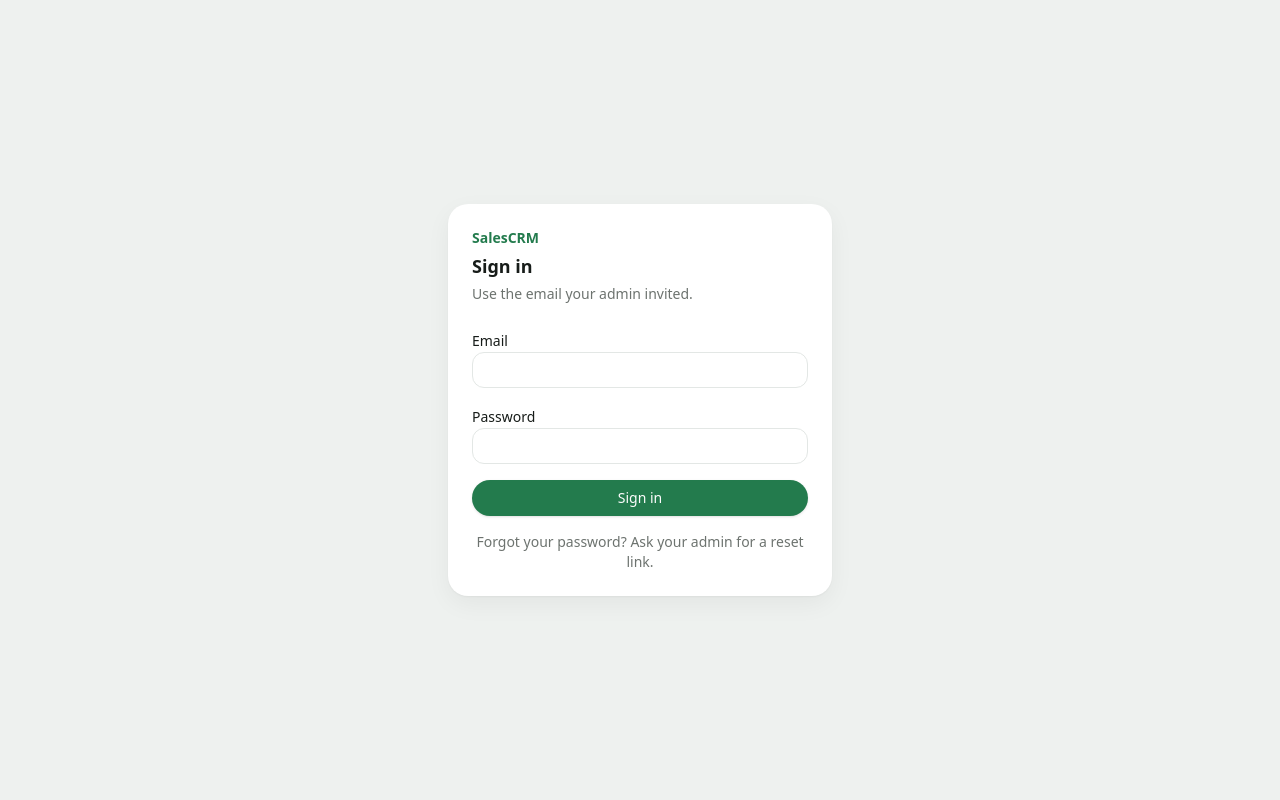
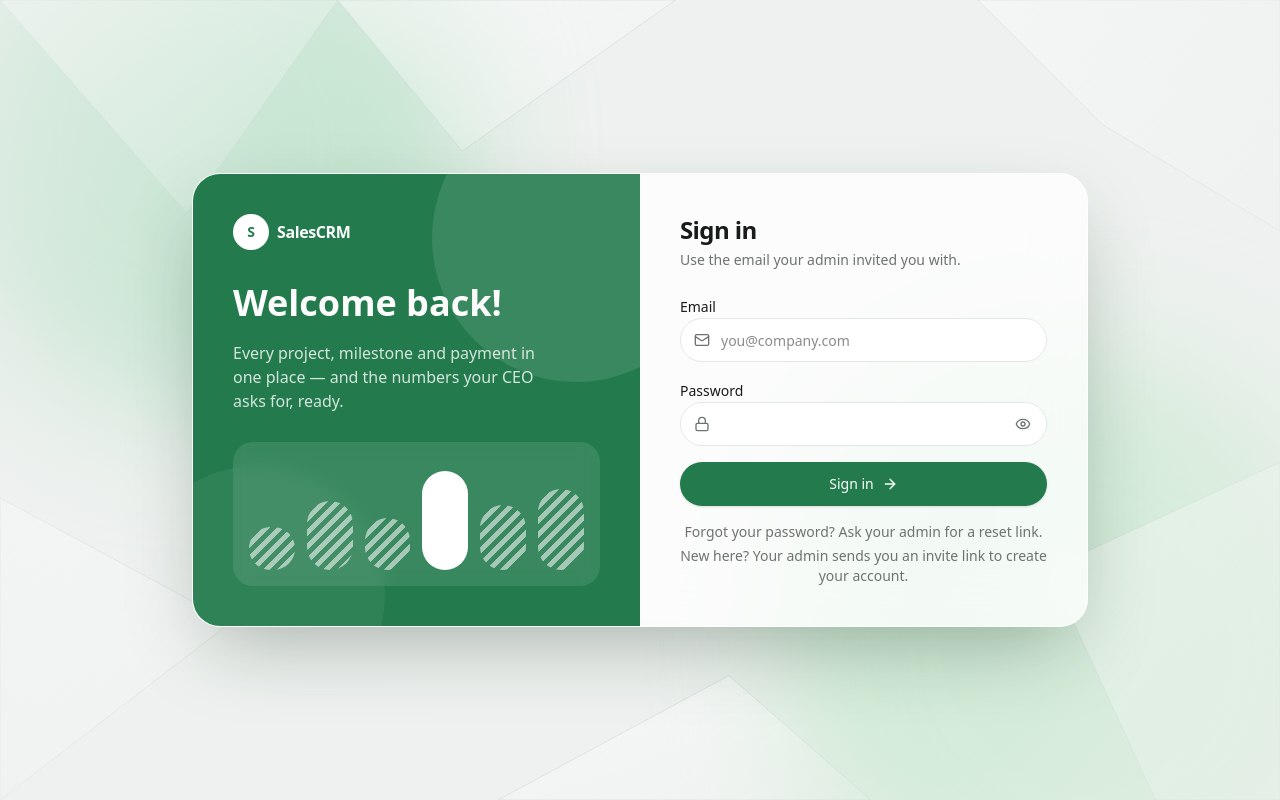
Before and after one commit to Vinodgoswami/PM-CRM, a React (Vite) app in the folder apps/web/: page /login in a window 1280 px wide. Built offline with nearby package versions, Linux system fonts and the light colour scheme.

Commit message:
feat(web): light-only theme and animated split-card sign-in
Co-Authored-By: Claude Opus 5.5 <noreply@anthropic.com>

```diff
--- a/apps/web/index.html
+++ b/apps/web/index.html
@@ -3,7 +3,7 @@
   <head>
     <meta charset="UTF-8" />
     <meta name="viewport" content="width=device-width, initial-scale=1.0" />
-    <meta name="color-scheme" content="dark light" />
+    <meta name="color-scheme" content="light" />
     <title>SalesCRM</title>
   </head>
   <body>
--- a/apps/web/src/features/auth/AcceptInvitePage.tsx
+++ b/apps/web/src/features/auth/AcceptInvitePage.tsx
@@ -1,6 +1,7 @@
 import { zodResolver } from '@hookform/resolvers/zod';
 import { acceptInviteSchema } from '@salescrm/schemas';
 import { Button } from '@salescrm/ui';
+import { Lock, User } from 'lucide-react';
 import { useForm } from 'react-hook-form';
 import { useNavigate, useParams } from 'react-router';
 import { type z } from 'zod';
@@ -24,9 +25,10 @@ export function AcceptInvitePage() {
   return (
     <AuthCard title="Set up your account" description="Choose your display name and a password.">
       <form className="space-y-4" onSubmit={onSubmit} noValidate>
-        <Field label="Your name" autoComplete="name" error={errors.name?.message} {...form.register('name')} />
+        <Field label="Your name" icon={User} autoComplete="name" error={errors.name?.message} {...form.register('name')} />
         <Field
           label="Password"
+          icon={Lock}
           type="password"
           autoComplete="new-password"
           error={errors.password?.message}
@@ -37,7 +39,7 @@ export function AcceptInvitePage() {
             {accept.error.message}
           </p>
         )}
-        <Button type="submit" className="w-full" disabled={accept.isPending}>
+        <Button type="submit" size="lg" className="h-11 w-full" disabled={accept.isPending}>
           Create account
         </Button>
       </form>
--- a/apps/web/src/features/auth/AuthCard.tsx
+++ b/apps/web/src/features/auth/AuthCard.tsx
@@ -1,17 +1,120 @@
-import { Card, CardDescription, CardTitle } from '@salescrm/ui';
+import { motion, MotionConfig } from 'motion/react';
 import { type ReactNode } from 'react';
 
+/** Hatched bars with one highlighted bar, echoing the dashboard chart style (decorative only). */
+const BARS = [38, 62, 46, 88, 58, 72];
+
+function Backdrop() {
+  return (
+    <div aria-hidden className="pointer-events-none fixed inset-0 overflow-hidden bg-background">
+      {/* Soft drifting green light. */}
+      <motion.div
+        className="absolute -top-40 -left-32 size-[34rem] rounded-full bg-[oklch(0.82_0.09_156)] opacity-50 blur-3xl"
+        animate={{ x: [0, 60, -20, 0], y: [0, 40, 80, 0] }}
+        transition={{ duration: 22, repeat: Infinity, ease: 'easeInOut' }}
+      />
+      <motion.div
+        className="absolute -right-40 -bottom-48 size-[38rem] rounded-full bg-[oklch(0.88_0.07_150)] opacity-60 blur-3xl"
+        animate={{ x: [0, -70, 10, 0], y: [0, -50, -10, 0] }}
+        transition={{ duration: 26, repeat: Infinity, ease: 'easeInOut' }}
+      />
+      {/* Faceted planes, a light take on the reference's shard background. */}
+      <svg className="absolute inset-0 size-full opacity-[0.55]" preserveAspectRatio="xMidYMid slice" viewBox="0 0 1440 900">
+        <defs>
+          <linearGradient id="facet" x1="0" y1="0" x2="1" y2="1">
+            <stop offset="0" stopColor="white" stopOpacity="0.9" />
+            <stop offset="1" stopColor="white" stopOpacity="0.15" />
+          </linearGradient>
+        </defs>
+        <g fill="url(#facet)" stroke="oklch(0.86 0.02 156)" strokeWidth="1">
+          <polygon points="0,0 380,0 210,240" />
+          <polygon points="380,0 760,0 520,170" />
+          <polygon points="1100,0 1440,0 1440,260 1240,140" />
+          <polygon points="0,560 260,700 0,900" />
+          <polygon points="1180,640 1440,520 1440,900 1300,900" />
+          <polygon points="560,900 820,760 980,900" />
+        </g>
+      </svg>
+      <div className="absolute inset-0 bg-[radial-gradient(circle_at_center,transparent_40%,oklch(0.955_0.004_160/0.6))]" />
+    </div>
+  );
+}
+
+function WelcomePanel() {
+  return (
+    <div className="relative hidden flex-col justify-between overflow-hidden bg-primary p-10 text-primary-contrast md:flex">
+      <div aria-hidden className="absolute -top-20 -right-20 size-72 rounded-full bg-white/10" />
+      <div aria-hidden className="absolute -bottom-24 -left-16 size-64 rounded-full bg-white/5" />
+      <div className="relative flex items-center gap-2">
+        <span className="grid size-9 place-items-center rounded-full bg-white text-sm font-bold text-primary">S</span>
+        <span className="font-bold tracking-tight">SalesCRM</span>
+      </div>
+      <div className="relative space-y-4">
+        <motion.h2
+          className="text-4xl leading-tight font-extrabold"
+          initial={{ opacity: 0, y: 16 }}
+          animate={{ opacity: 1, y: 0 }}
+          transition={{ delay: 0.15, duration: 0.5 }}
+        >
+          Welcome back!
+        </motion.h2>
+        <motion.p
+          className="max-w-xs text-white/80"
+          initial={{ opacity: 0, y: 12 }}
+          animate={{ opacity: 1, y: 0 }}
+          transition={{ delay: 0.25, duration: 0.5 }}
+        >
+          Every project, milestone and payment in one place — and the numbers your CEO asks for, ready.
+        </motion.p>
+      </div>
+      <div aria-hidden className="relative flex h-36 items-end gap-3 rounded-lg bg-white/10 p-4 backdrop-blur-sm">
+        {BARS.map((h, i) => (
+          <motion.div
+            key={i}
+            className={`flex-1 rounded-full ${i === 3 ? 'bg-white' : 'bg-[repeating-linear-gradient(135deg,rgba(255,255,255,0.55)_0_5px,transparent_5px_10px)]'}`}
+            initial={{ height: 0 }}
+            animate={{ height: `${h}%` }}
+            transition={{ delay: 0.35 + i * 0.08, duration: 0.7, ease: [0.2, 0, 0, 1] }}
+          />
+        ))}
+      </div>
+    </div>
+  );
+}
+
+/** Shared shell for sign-in, invite acceptance and password reset. */
 export function AuthCard({ title, description, children }: { title: string; description?: string; children: ReactNode }) {
   return (
-    <main className="flex min-h-dvh items-center justify-center px-4 py-10">
-      <Card className="w-full max-w-sm space-y-6">
-        <div className="space-y-1">
-          <p className="text-sm font-semibold text-primary">SalesCRM</p>
-          <CardTitle>{title}</CardTitle>
-          {description && <CardDescription>{description}</CardDescription>}
-        </div>
-        {children}
-      </Card>
-    </main>
+    <MotionConfig reducedMotion="user">
+      <Backdrop />
+      <main className="relative flex min-h-dvh items-center justify-center px-4 py-10">
+        <motion.div
+          className="grid w-full max-w-4xl overflow-hidden rounded-xl border border-white/70 bg-white/75 shadow-[0_30px_80px_-20px_oklch(0.3_0.05_156/0.35)] backdrop-blur-xl md:grid-cols-2"
+          initial={{ opacity: 0, y: 24, scale: 0.98 }}
+          animate={{ opacity: 1, y: 0, scale: 1 }}
+          transition={{ duration: 0.5, ease: [0.2, 0, 0, 1] }}
+        >
+          <WelcomePanel />
+          <div className="space-y-6 p-8 sm:p-10">
+            <div className="flex items-center gap-2 md:hidden">
+              <span className="grid size-9 place-items-center rounded-full bg-primary text-sm font-bold text-primary-contrast">S</span>
+              <span className="font-bold tracking-tight">SalesCRM</span>
+            </div>
+            <motion.div
+              className="space-y-1"
+              initial={{ opacity: 0, x: 12 }}
+              animate={{ opacity: 1, x: 0 }}
+              transition={{ delay: 0.2, duration: 0.4 }}
+            >
+              <h1 className="text-2xl font-extrabold tracking-tight">{title}</h1>
+              {description && <p className="text-sm text-text-muted">{description}</p>}
+            </motion.div>
+            <motion.div initial={{ opacity: 0, y: 10 }} animate={{ opacity: 1, y: 0 }} transition={{ delay: 0.3, duration: 0.4 }}>
+              {children}
+            </motion.div>
+          </div>
+        </motion.div>
+      </main>
+    </MotionConfig>
   );
 }
--- a/apps/web/src/features/auth/Field.tsx
+++ b/apps/web/src/features/auth/Field.tsx
@@ -1,13 +1,42 @@
 import { Input, Label } from '@salescrm/ui';
-import { type ComponentProps, useId } from 'react';
+import { Eye, EyeOff, type LucideIcon } from 'lucide-react';
+import { type ComponentProps, useId, useState } from 'react';
 
-/** Labelled input with its validation message wired up for screen readers. */
-export function Field({ label, error, ...input }: { label: string; error?: string } & ComponentProps<'input'>) {
+/** Labelled input with an optional leading icon, a show/hide toggle for passwords, and an accessible error. */
+export function Field({
+  label,
+  error,
+  icon: Icon,
+  type,
+  ...input
+}: { label: string; error?: string; icon?: LucideIcon } & ComponentProps<'input'>) {
   const id = useId();
+  const [reveal, setReveal] = useState(false);
+  const isPassword = type === 'password';
   return (
     <div className="space-y-1.5">
       <Label htmlFor={id}>{label}</Label>
-      <Input id={id} aria-invalid={error ? true : undefined} aria-describedby={error ? `${id}-error` : undefined} {...input} />
+      <div className="relative">
+        {Icon && <Icon aria-hidden className="pointer-events-none absolute top-1/2 left-3.5 size-4 -translate-y-1/2 text-text-muted" />}
+        <Input
+          id={id}
+          type={isPassword && reveal ? 'text' : type}
+          className={`h-11 rounded-full bg-white ${Icon ? 'pl-10' : 'pl-4'} ${isPassword ? 'pr-11' : ''}`}
+          aria-invalid={error ? true : undefined}
+          aria-describedby={error ? `${id}-error` : undefined}
+          {...input}
+        />
+        {isPassword && (
+          <button
+            type="button"
+            onClick={() => setReveal((r) => !r)}
+            aria-label={reveal ? 'Hide password' : 'Show password'}
+            className="absolute top-1/2 right-3 -translate-y-1/2 rounded-full p-1 text-text-muted hover:text-text"
+          >
+            {reveal ? <EyeOff className="size-4" /> : <Eye className="size-4" />}
+          </button>
+        )}
+      </div>
       {error && (
         <p id={`${id}-error`} className="text-sm text-danger">
           {error}
--- a/apps/web/src/features/auth/LoginPage.tsx
+++ b/apps/web/src/features/auth/LoginPage.tsx
@@ -1,6 +1,7 @@
 import { zodResolver } from '@hookform/resolvers/zod';
 import { type LoginInput, loginSchema } from '@salescrm/schemas';
 import { Button } from '@salescrm/ui';
+import { ArrowRight, Lock, Mail } from 'lucide-react';
 import { useForm } from 'react-hook-form';
 import { useNavigate, useSearchParams } from 'react-router';
 import { useLogin } from './api';
@@ -20,11 +21,20 @@ export function LoginPage() {
   );
 
   return (
-    <AuthCard title="Sign in" description="Use the email your admin invited.">
+    <AuthCard title="Sign in" description="Use the email your admin invited you with.">
       <form className="space-y-4" onSubmit={onSubmit} noValidate>
-        <Field label="Email" type="email" autoComplete="username" error={errors.email?.message} {...form.register('email')} />
+        <Field
+          label="Email"
+          icon={Mail}
+          type="email"
+          autoComplete="username"
+          placeholder="you@company.com"
+          error={errors.email?.message}
+          {...form.register('email')}
+        />
         <Field
           label="Password"
+          icon={Lock}
           type="password"
           autoComplete="current-password"
           error={errors.password?.message}
@@ -35,10 +45,14 @@ export function LoginPage() {
             {login.error.message}
           </p>
         )}
-        <Button type="submit" className="w-full" disabled={login.isPending}>
+        <Button type="submit" size="lg" className="group h-11 w-full" disabled={login.isPending}>
           {login.isPending ? 'Signing in…' : 'Sign in'}
+          {!login.isPending && <ArrowRight aria-hidden className="size-4 transition-transform group-hover:translate-x-0.5" />}
         </Button>
-        <p className="text-center text-sm text-text-muted">Forgot your password? Ask your admin for a reset link.</p>
+        <div className="space-y-1 text-center text-sm text-text-muted">
+          <p>Forgot your password? Ask your admin for a reset link.</p>
+          <p>New here? Your admin sends you an invite link to create your account.</p>
+        </div>
       </form>
     </AuthCard>
   );
--- a/apps/web/src/features/auth/ResetPasswordPage.tsx
+++ b/apps/web/src/features/auth/ResetPasswordPage.tsx
@@ -1,6 +1,7 @@
 import { zodResolver } from '@hookform/resolvers/zod';
 import { resetPasswordSchema } from '@salescrm/schemas';
 import { Button } from '@salescrm/ui';
+import { Lock } from 'lucide-react';
 import { useForm } from 'react-hook-form';
 import { Link, useParams } from 'react-router';
 import { type z } from 'zod';
@@ -31,6 +32,7 @@ export function ResetPasswordPage() {
       <form className="space-y-4" onSubmit={form.handleSubmit((v) => reset.mutate({ ...v, token }))} noValidate>
         <Field
           label="New password"
+          icon={Lock}
           type="password"
           autoComplete="new-password"
           error={errors.password?.message}
@@ -41,7 +43,7 @@ export function ResetPasswordPage() {
             {reset.error.message}
           </p>
         )}
-        <Button type="submit" className="w-full" disabled={reset.isPending}>
+        <Button type="submit" size="lg" className="h-11 w-full" disabled={reset.isPending}>
           Update password
         </Button>
       </form>
--- a/packages/ui/src/styles.css
+++ b/packages/ui/src/styles.css
@@ -3,6 +3,8 @@
  * green accent, after the owner's "Quixotic" reference. Features use these tokens only.
  */
 :root {
+  /* Light only (owner decision): the app keeps the Quixotic look even when the OS is in dark mode. */
+  color-scheme: light;
   --background: oklch(0.955 0.004 160);
   --surface: oklch(1 0 0);
   --surface-raised: oklch(1 0 0);
@@ -46,23 +48,6 @@
   --easing-exit: cubic-bezier(0.3, 0, 1, 1);
 }
 
-@media (prefers-color-scheme: dark) {
-  :root {
-    --background: oklch(0.17 0.008 160);
-    --surface: oklch(0.21 0.01 160);
-    --surface-raised: oklch(0.25 0.01 160);
-    --border: oklch(0.3 0.01 160);
-    --text: oklch(0.96 0.005 160);
-    --text-muted: oklch(0.7 0.01 160);
-    --primary: oklch(0.66 0.13 156);
-    --primary-strong: oklch(0.74 0.12 156);
-    --primary-contrast: oklch(0.15 0.01 160);
-    --accent: oklch(0.29 0.04 156);
-    --chart-3: oklch(0.4 0.06 156);
-    --shadow-card: 0 1px 2px oklch(0 0 0 / 0.3);
-  }
-}
-
 @theme inline {
   --color-background: var(--background);
   --color-surface: var(--surface);
```
Also changed, not shown: 3 other files (tests, documents, lock files or other folders).
